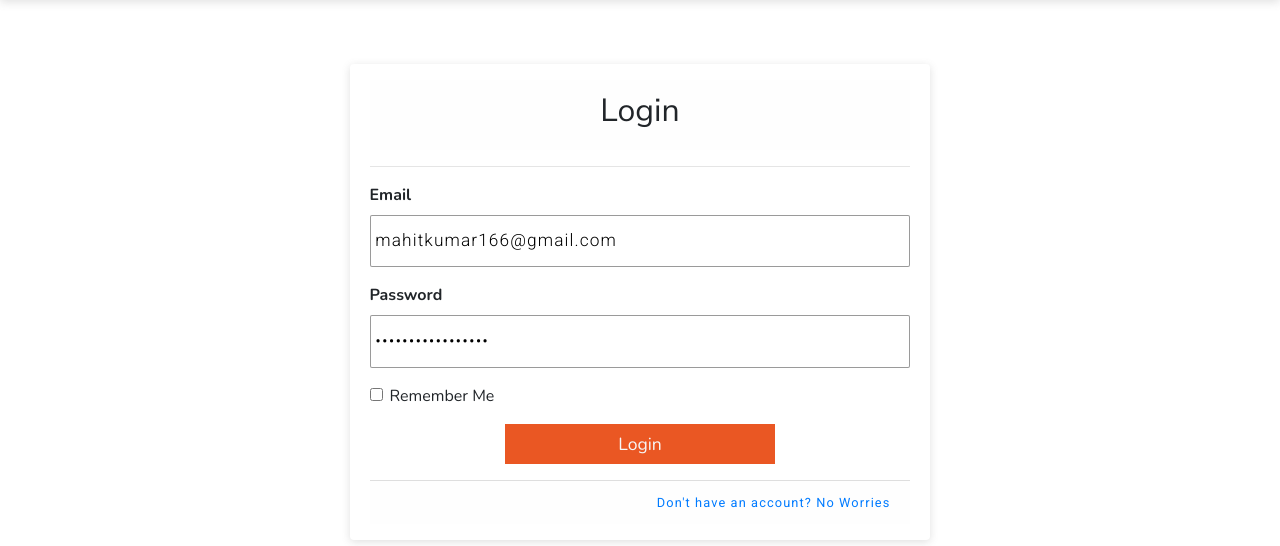
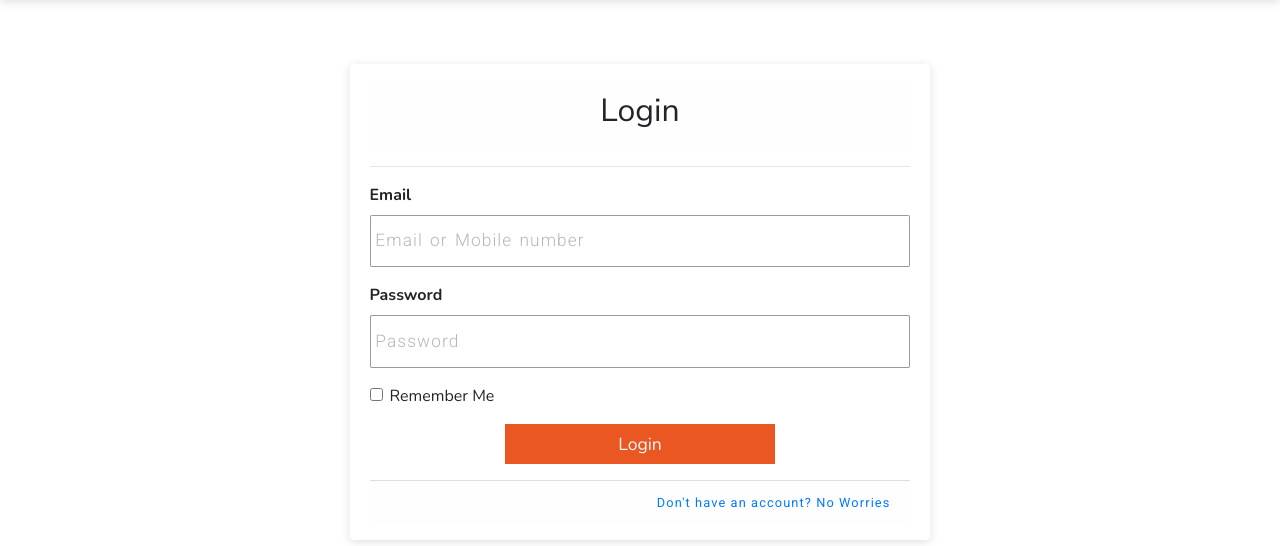
Before and after one commit to mohit9090/alineter-backend, a Django app: page /auth/login/ in a window 1280 px wide. Shown: the part 96-642 px from the top of the page. Run offline with Django 3.2, Linux system fonts and the light colour scheme; some libraries are stand-ins or nearby versions.

Commit message:
remove default values from login input field

```diff
--- a/auth_page/templates/auth_page/login.html
+++ b/auth_page/templates/auth_page/login.html
@@ -71,11 +71,11 @@
 
             <div class="form-group">
               <label for="login-email" class="font-weight-bold auth-label">Email</label>
-              <input type="email" class="input--s2 auth-input w-100 email" name="login-email" id="login-email" required autocomplete="off" value="mahitkumar166@gmail.com" spellcheck="false" placeholder="Email or Mobile number">
+              <input type="email" class="input--s2 auth-input w-100 email" name="login-email" id="login-email" required autocomplete="off" spellcheck="false" placeholder="Email or Mobile number">
             </div>
             <div class="form-group">
               <label for="login-pwd" class="font-weight-bold auth-label">Password</label>
-              <input type="password" class="input--s2 auth-input w-100 pwd" name="login-pwd" id="login-pwd" required autocomplete="off" value="hunting4something" placeholder="Password">
+              <input type="password" class="input--s2 auth-input w-100 pwd" name="login-pwd" id="login-pwd" required autocomplete="off" placeholder="Password">
             </div>
             <div class="form-check mb-3">
               <input class="form-check-input auth-input" type="checkbox" name="login-remember-me" id="login-remember-me">
```
